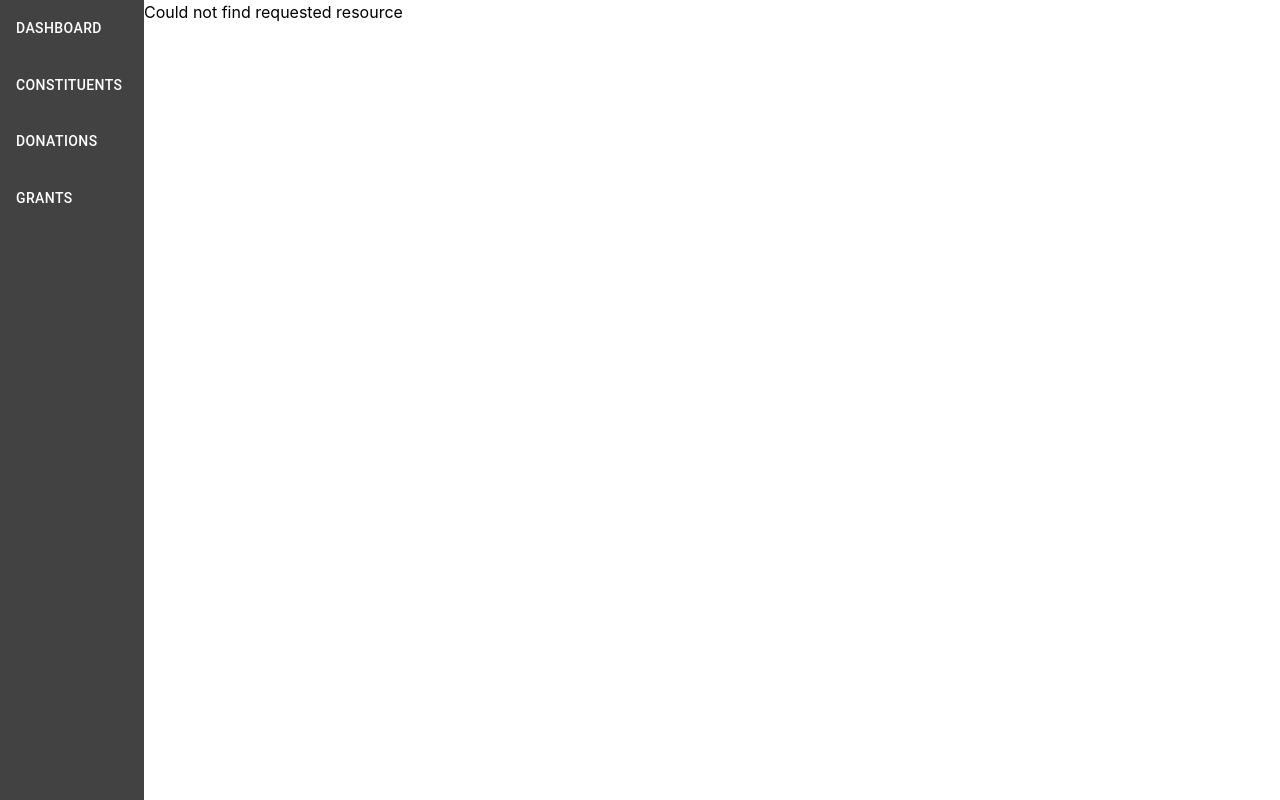
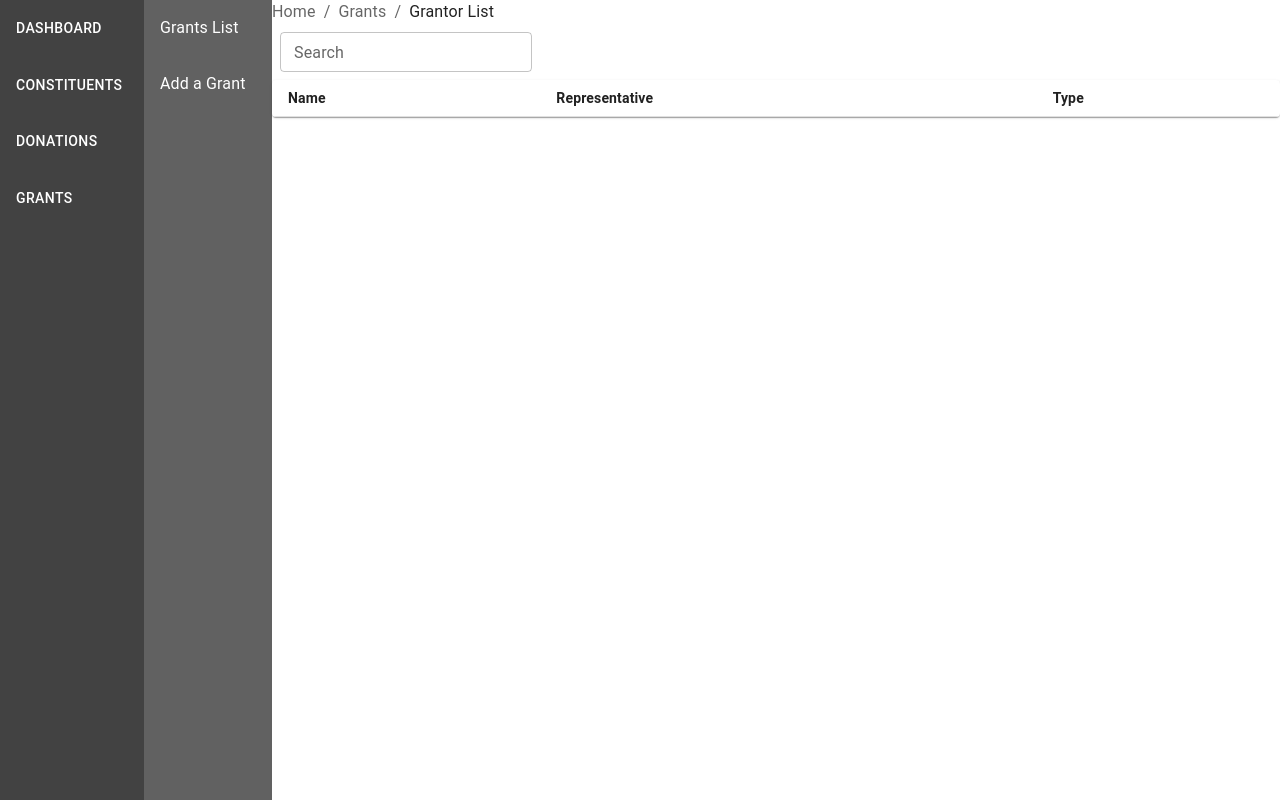
Before and after one commit to UTDallasEPICS/Kids-U-Donor-Volunteer-Database, a Next.js app: page /Grants/Grantor in a window 1280 px wide. Before the commit this address had no page. Built offline with nearby package versions, Linux system fonts and the light colour scheme.

Commit message:
set up grantor list

```diff
--- /dev/null
+++ b/app/Grants/Grantor/page.tsx
@@ -0,0 +1,110 @@
+"use client";
+import React, { useState, useEffect } from "react";
+import type { Grant } from "@/prisma";
+import Box from '@mui/material/Box';
+import TextField from '@mui/material/TextField';
+import Typography from '@mui/material/Typography';
+import Breadcrumbs from '@mui/material/Breadcrumbs';
+import Link from '@mui/material/Link';
+import Table from '@mui/material/Table';
+import TableBody from '@mui/material/TableBody';
+import TableCell from '@mui/material/TableCell';
+import TableContainer from '@mui/material/TableContainer';
+import TableHead from '@mui/material/TableHead';
+import TableRow from '@mui/material/TableRow';
+import Paper from '@mui/material/Paper';
+
+export default function GrantsPage() {
+    /*const [grantsData, setGrantsData] = useState<Grant[]>([]); // State to store grants data
+
+    useEffect(() => {
+      fetchGrantsData();
+    }, []);
+
+    const fetchGrantsData = async () => {
+      try {
+        const response = await fetch("/api/grants/");
+        const result = await response.json();
+        setGrantsData(result.data);
+      } catch (error) {
+        console.error("Error fetching grants:", error);
+      }
+    };*/
+
+    return (
+        <Box>
+            <Box>
+                <Breadcrumbs aria-label="breadcrumb">
+                    <Link underline="hover" color="inherit" href="/">
+                        Home
+                    </Link>
+                    <Link
+                        underline="hover"
+                        color="inherit"
+                    >
+                        Grants
+                    </Link>
+                    <Typography sx={{ color: 'text.primary' }}>Grantor List</Typography>
+                </Breadcrumbs>
+            </Box>
+            <Box>
+                <Box
+                    component="form"
+                    sx={{ '& > :not(style)': { m: 1, width: '25ch' } }}
+                    noValidate
+                    autoComplete="off"
+                >
+                    <TextField id="outlined-basic" label="Search" variant="outlined" size="small" />
+                </Box>
+            </Box>
+            <Box>
+                <TableContainer component={Paper}>
+                    <Table sx={{ minWidth: 650 }} size="small" aria-label="a dense table">
+                        <TableHead>
+                            <TableRow>
+                                <TableCell sx={{ fontWeight: 'bold' }}>Name</TableCell>
+                                <TableCell sx={{ fontWeight: 'bold' }}>Representative</TableCell>
+                                <TableCell sx={{ fontWeight: 'bold' }}>Type</TableCell>
+                            </TableRow>
+                        </TableHead>
+                        {/*<TableBody>
+                            {grantsData.map((grant) => (
+                                <TableRow
+                                    key={grant.GrantID}
+                                    sx={{ '&:last-child td, &:last-child th': { border: 0 } }}
+                                >
+                                    <TableCell>{grant.Representative
+                                        ? grant.Representative[0].FirstName
+                                        : "N/A"}
+                                    </TableCell>
+                                    <TableCell>{<Link href={`/Grants/Detail/${grant.GrantID}`}>
+                                        {grant.GrantName}
+                                    </Link>}</TableCell>
+                                    <TableCell>{grant.AwardStatus}</TableCell>
+                                    <TableCell>{grant.AskAmount}</TableCell>
+                                    <TableCell>{grant.AmountAwarded}</TableCell>
+                                    <TableCell>{grant.GrantDueDate
+                                        ? new Date(grant.GrantDueDate).toLocaleDateString()
+                                        : "N/A"}
+                                    </TableCell>
+                                    <TableCell>{grant.EndOfGrantReportDueDate
+                                        ? new Date(
+                                            grant.EndOfGrantReportDueDate
+                                        ).toLocaleDateString()
+                                        : "N/A"}
+                                    </TableCell>
+                                    <TableCell>{grant.FundingRestrictions}</TableCell>
+                                    <TableCell>{grant.AwardDate
+                                        ? new Date(grant.AwardDate).toLocaleDateString()
+                                        : "Not Awarded Yet"}
+                                    </TableCell>
+                                </TableRow>
+                            ))}
+                        </TableBody>
+                        */}
+                    </Table>
+                </TableContainer>
+            </Box>
+        </Box >
+    );
+}
```
